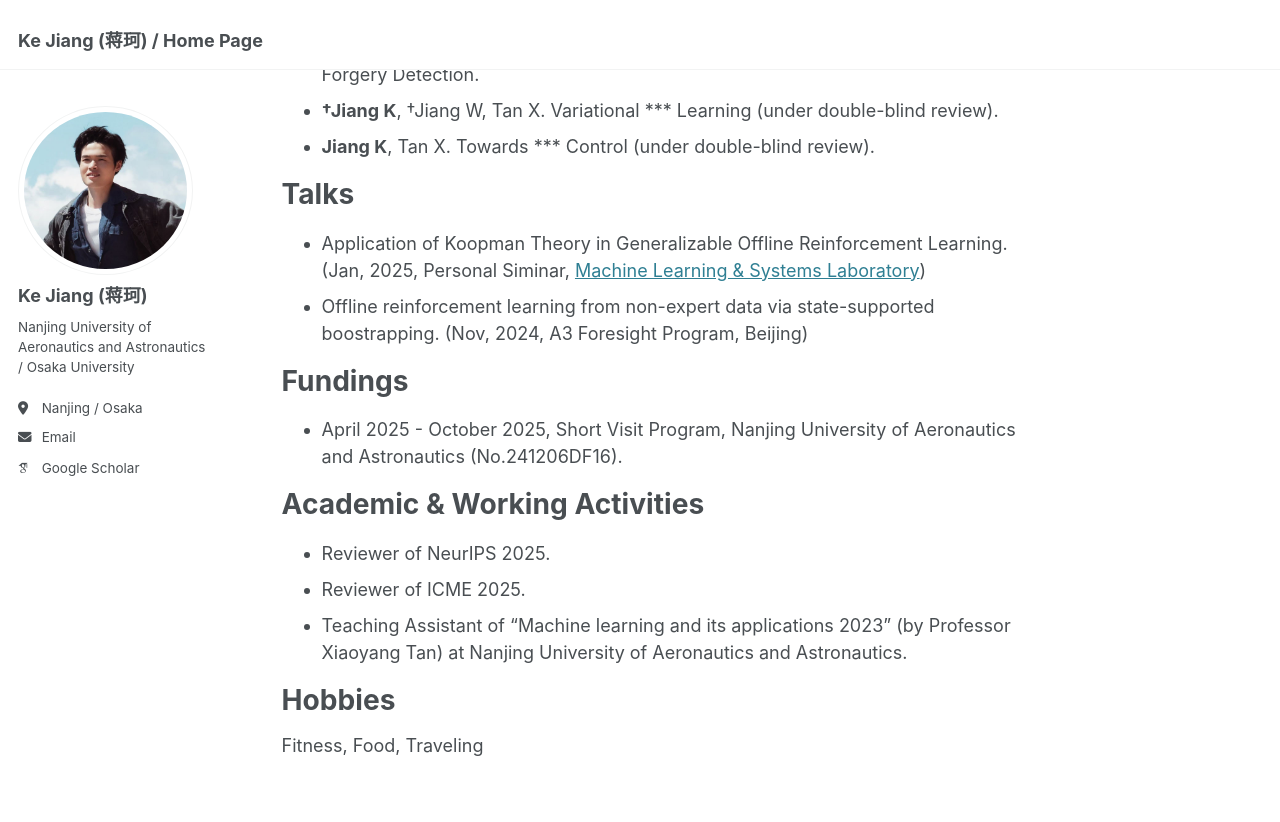
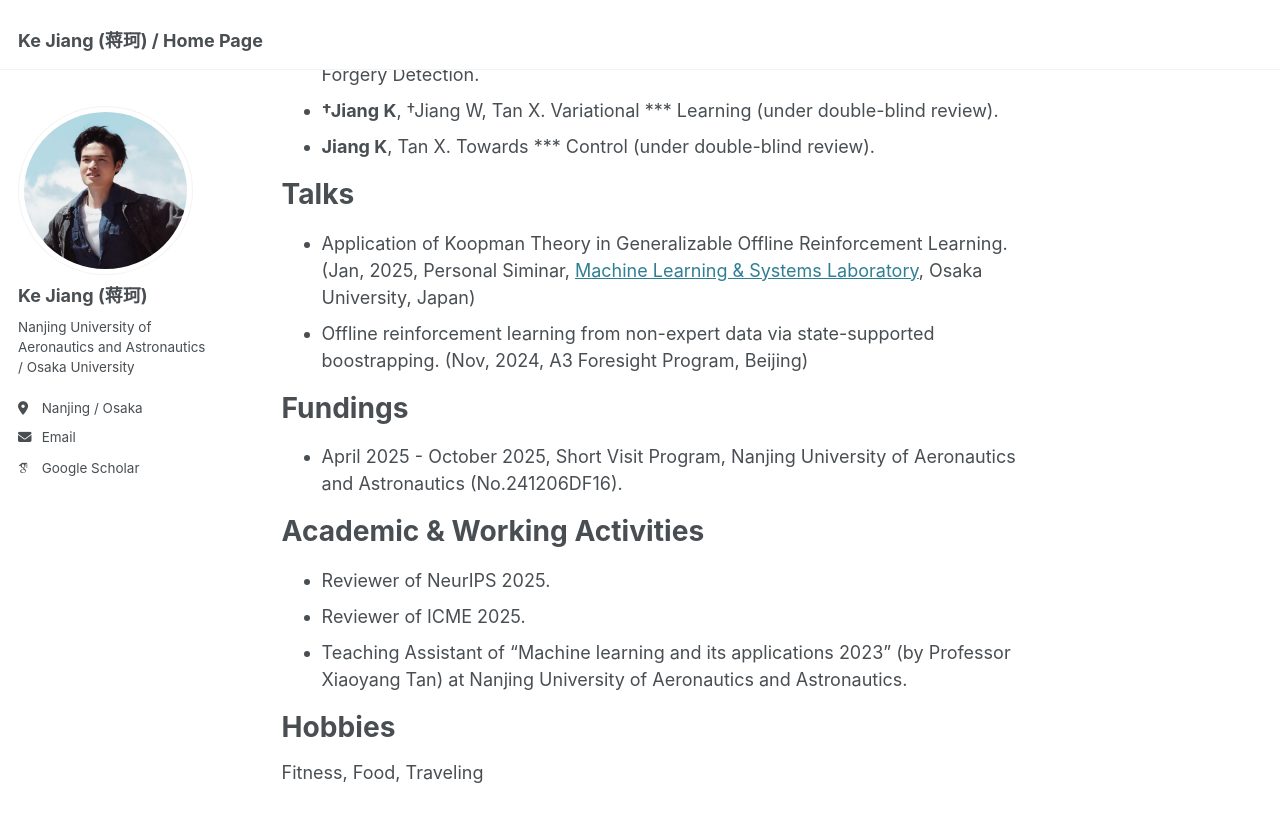
Before and after one commit to Jack10843/Jack10843.github.io, a Jekyll site: the page built from _pages/about.md, in a window 1280 px wide and 900 px high, scrolled down 1622 px. Shown: the top 822 px of the window. Built offline with Jekyll 4.4.1, drawn with Linux system fonts in a browser that asks for light colours; some web fonts are replaced.

Commit message:
Update about.md

```diff
--- a/_pages/about.md
+++ b/_pages/about.md
@@ -47,7 +47,7 @@ Preprints & Under Review (†:Equal Contribution)
 
 Talks
 ======
- - Application of Koopman Theory in Generalizable Offline Reinforcement Learning. (Jan, 2025, Personal Siminar, [Machine Learning & Systems Laboratory](https://mls.ist.osaka-u.ac.jp/en/member.html))
+ - Application of Koopman Theory in Generalizable Offline Reinforcement Learning. (Jan, 2025, Personal Siminar, [Machine Learning & Systems Laboratory](https://mls.ist.osaka-u.ac.jp/en/member.html), Osaka University, Japan)
  - Offline reinforcement learning from non-expert data via state-supported boostrapping. (Nov, 2024, A3 Foresight Program, Beijing)
 
 Fundings
```
